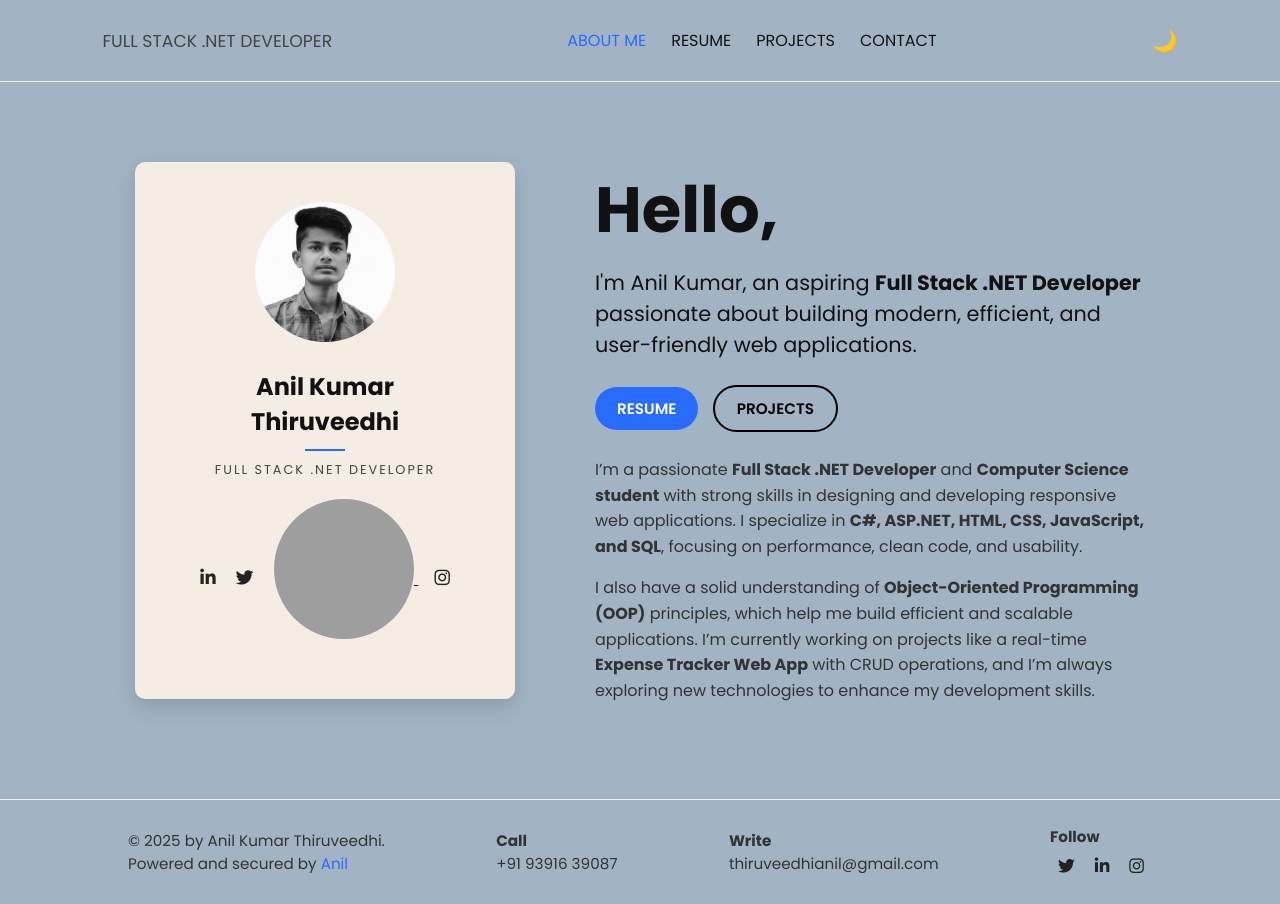
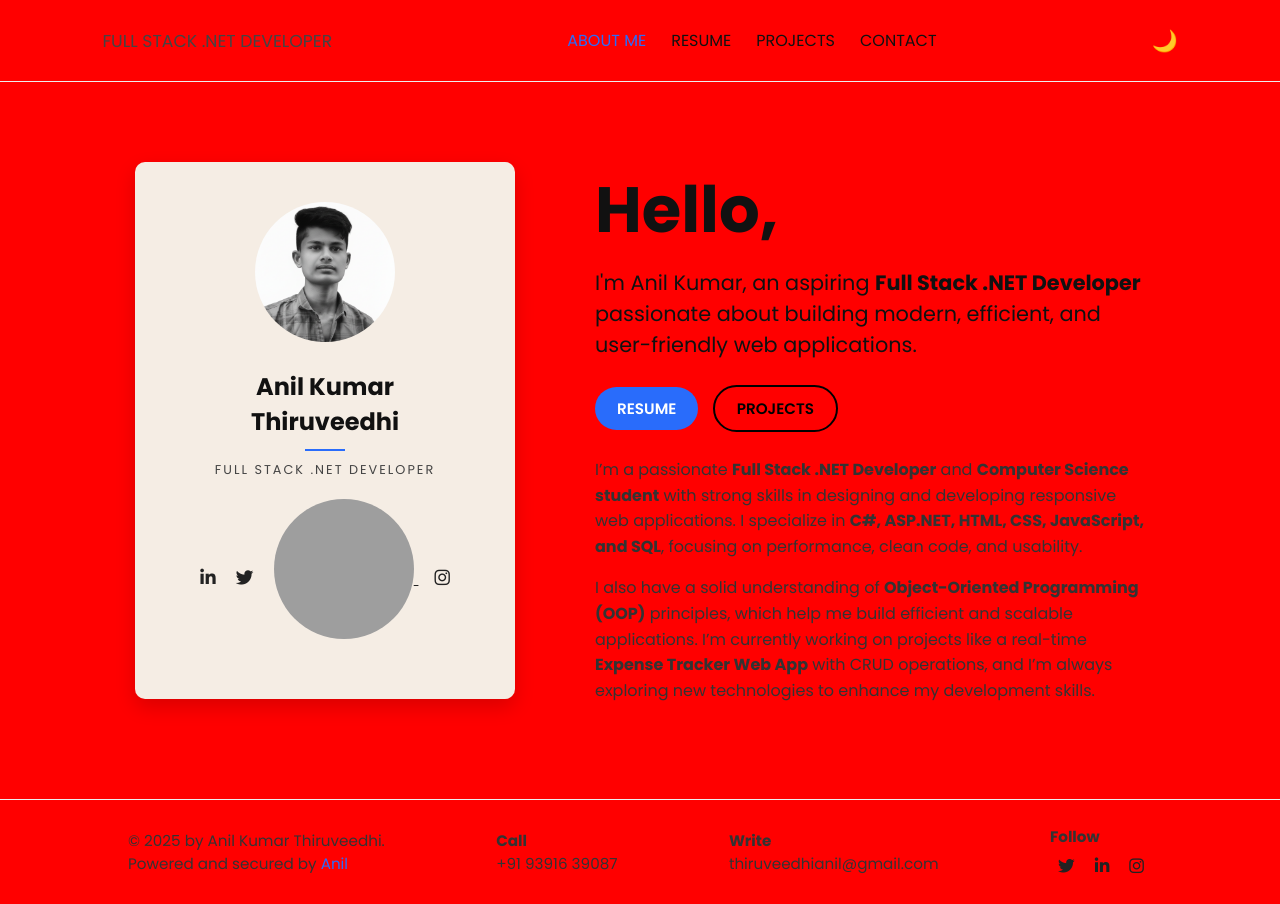
Before and after one commit to Anil-2005/Portfolio, a plain HTML site: page index.html in a window 1280 px wide. Drawn offline with Linux system fonts and the light colour scheme; grey boxes are pictures that could not be loaded.

Commit message:
Update style.css

```diff
--- a/style.css
+++ b/style.css
@@ -6,7 +6,7 @@
 }
 
 body {
-  background: #a2b4c4;
+  background: red;
   color: #111;
   transition: all 0.3s ease;
 }
```
